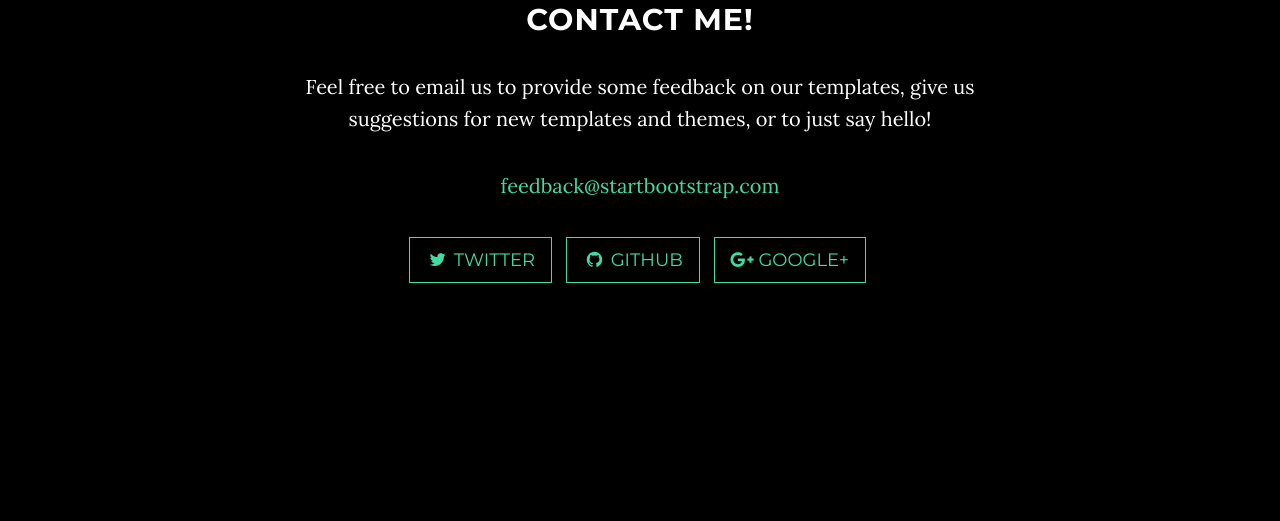
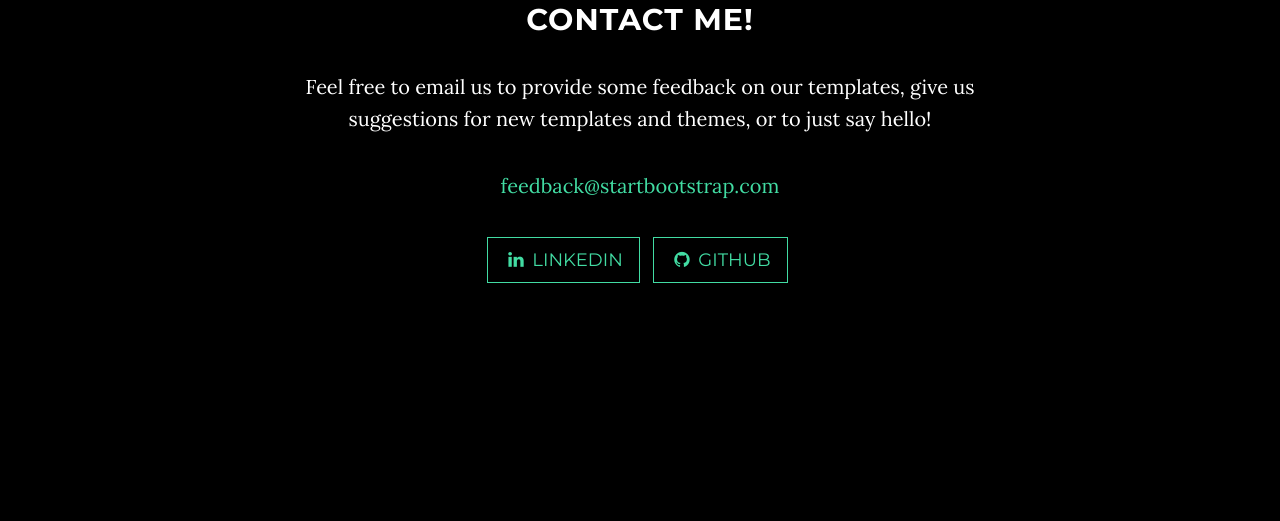
Before and after one commit to samvat/samvat.github.io, a website: page index.html in a window 1280 px wide. Shown: the part 2988-3509 px from the top of the page. Drawn offline with nearby package versions, Linux system fonts and the light colour scheme; some packages are replaced by stand-ins of ours.

Commit message:
Signed-off-by: Samvat Rastogi <samvatrastogi@gmail.com>

```diff
--- a/index.html
+++ b/index.html
@@ -151,13 +151,10 @@
                 </p>
                 <ul class="list-inline banner-social-buttons">
                     <li>
-                        <a href="https://twitter.com/SBootstrap" class="btn btn-default btn-lg"><i class="fa fa-twitter fa-fw"></i> <span class="network-name">Twitter</span></a>
+                        <a href="https://twitter.com/SBootstrap" class="btn btn-default btn-lg"><i class="fa fa-linkedin fa-fw"></i> <span class="network-name">Linkedin</span></a>
                     </li>
                     <li>
                         <a href="https://github.com/IronSummitMedia/startbootstrap" class="btn btn-default btn-lg"><i class="fa fa-github fa-fw"></i> <span class="network-name">Github</span></a>
-                    </li>
-                    <li>
-                        <a href="https://plus.google.com/+Startbootstrap/posts" class="btn btn-default btn-lg"><i class="fa fa-google-plus fa-fw"></i> <span class="network-name">Google+</span></a>
                     </li>
                 </ul>
             </div>
```
